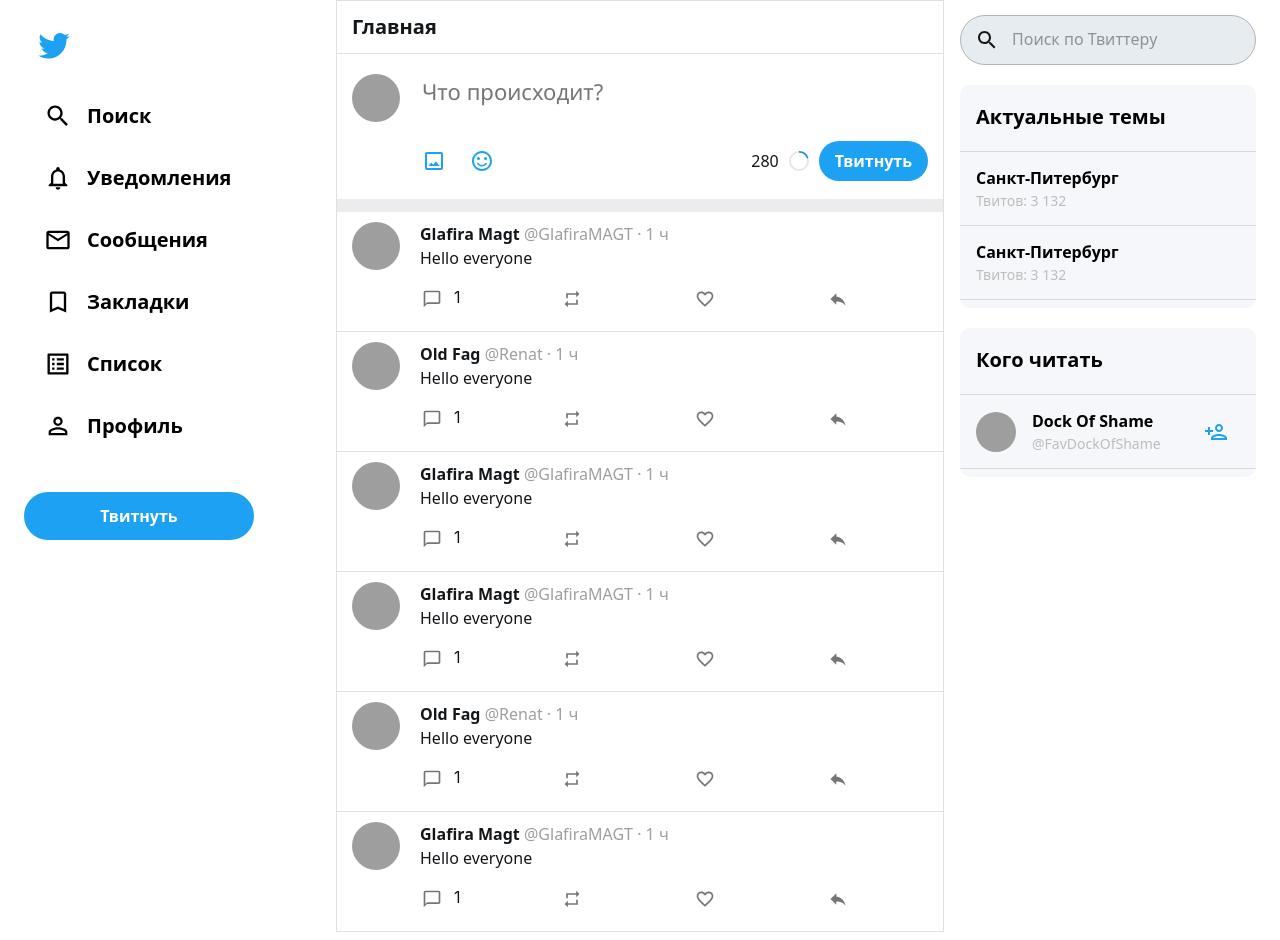
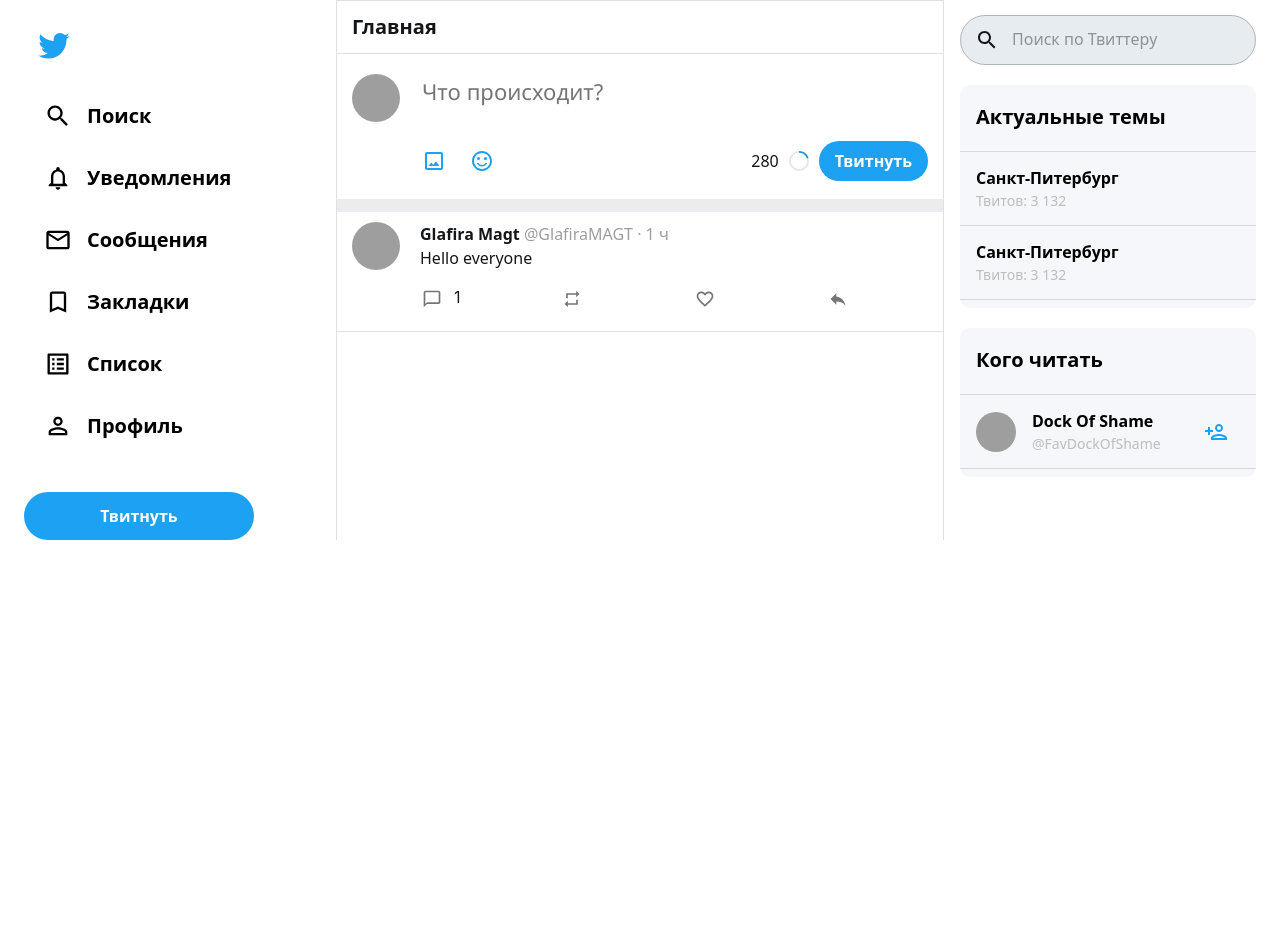
Before and after one commit to KuzmaMutze/twitter, a React (Create React App) app: page / in a window 1280 px wide. After the commit the page ends 804 px from the top, so only its background shows below. Built offline with nearby package versions, Linux system fonts and the light colour scheme; grey boxes are pictures that could not be loaded.

Commit message:
adaptive for home, fix btnGroup elastic layout

```diff
--- a/src/components/Home/SideBar.tsx
+++ b/src/components/Home/SideBar.tsx
@@ -25,7 +25,7 @@
         <div>
           <SearchIcon className={classes.navBarIconItem}></SearchIcon>
 
-          <Hidden smDown>
+          <Hidden mdDown>
             <Typography className={classes.navBarTitleItem} variant="h6">
               Поиск
             </Typography>
@@ -36,7 +36,7 @@
         <div>
           <NotificationsNoneIcon className={classes.navBarIconItem}></NotificationsNoneIcon>
 
-          <Hidden smDown>
+          <Hidden mdDown>
             <Typography className={classes.navBarTitleItem} variant="h6">
               Уведомления
             </Typography>
@@ -47,7 +47,7 @@
         <div>
           <MailOutlineIcon className={classes.navBarIconItem}></MailOutlineIcon>
 
-          <Hidden smDown>
+          <Hidden mdDown>
             <Typography className={classes.navBarTitleItem} variant="h6">
               Сообщения
             </Typography>
@@ -58,7 +58,7 @@
         <div>
           <BookmarkBorderIcon className={classes.navBarIconItem}></BookmarkBorderIcon>
 
-          <Hidden smDown>
+          <Hidden mdDown>
             <Typography className={classes.navBarTitleItem} variant="h6">
               Закладки
             </Typography>
@@ -69,7 +69,7 @@
         <div>
           <ListAltIcon className={classes.navBarIconItem}></ListAltIcon>
 
-          <Hidden smDown>
+          <Hidden mdDown>
             <Typography className={classes.navBarTitleItem} variant="h6">
               Список
             </Typography>
@@ -80,7 +80,7 @@
         <div>
           <PermIdentityIcon className={classes.navBarIconItem}></PermIdentityIcon>
 
-          <Hidden smDown>
+          <Hidden mdDown>
             <Typography className={classes.navBarTitleItem} variant="h6">
               Профиль
             </Typography>
@@ -89,8 +89,8 @@
       </li>
       <li className={classes.navBarListItem}>
         <Button className={classes.sideBarTweetBtn} color="primary" variant="contained" fullWidth>
-          <Hidden smDown>Твитнуть</Hidden>
-          <Hidden mdUp>
+          <Hidden mdDown>Твитнуть</Hidden>
+          <Hidden lgUp>
             <CreateIcon />
           </Hidden>
         </Button>
--- a/src/components/Home/Tweet.tsx
+++ b/src/components/Home/Tweet.tsx
@@ -19,13 +19,13 @@
 export const Tweet: React.FC<PropsType> = ({ classes, user, text }) => {
   return (
     <div>
-      <Paper className={classNames(classes.tweet, classes.tweet)} variant="outlined">
+      <Paper className={classes.tweet} variant="outlined">
         <Avatar
           className={classes.tweetAvatar}
           alt={`Аватарка пользователя ${user.username}`}
           src={user.avatarUrl}
         />
-        <div>
+        <div className={classes.msgNameBtnWrapper}>
           <div>
             <Typography>
               <b>{user.fullname}</b>{' '}
--- a/src/pages/Home.tsx
+++ b/src/pages/Home.tsx
@@ -197,10 +197,13 @@
     tweetsUserName: {
       color: grey[500],
     },
+    msgNameBtnWrapper: {
+      width: 450,
+    },
     tweetsGroupBtn: {
       marginTop: '7px ',
       marginLeft: '-10px',
-      width: 450,
+      width: '100%',
       display: 'flex',
       justifyContent: 'space-between',
     },
@@ -244,11 +247,11 @@
     <Container className={classes.wrapper} maxWidth="lg">
       <Grid container spacing={2}>
         {/* side bar */}
-        <Grid item xs={3}>
+        <Grid item lg={3} xs={1}>
           <SideBar classes={classes} />
         </Grid>
         {/* tweets */}
-        <Grid item xs={6}>
+        <Grid item xs={7} lg={6}>
           <Paper className={classes.tweetsWrppaer} variant="outlined">
             <Paper className={classes.tweetsHeader} variant="outlined">
               <Typography variant="h6">Главная</Typography>
@@ -302,58 +305,10 @@
                   'https://sun7-7.userapi.com/impg/c855520/v855520088/1cef49/IAgC3bnT_1A.jpg?size=50x0&quality=96&crop=55,55,284,284&sign=26d83f468cea1be127f2283953e2fb3b&ava=1',
               }}
             />
-            <Tweet
-              text={'Hello everyone'}
-              classes={classes}
-              user={{
-                fullname: 'Old Fag',
-                username: 'Renat',
-                avatarUrl:
-                  'https://sun7-9.userapi.com/s/v1/ig1/jxtQ-cqQZz62XNS8mSlvyUaVKtvZ7Ul4kzcWc0fBArvBIKmn3etioggIKq21FtaD6Ubujmuk.jpg?size=50x0&quality=96&crop=168,6,432,432&ava=1',
-              }}
-            />
-            <Tweet
-              text={'Hello everyone'}
-              classes={classes}
-              user={{
-                fullname: 'Glafira Magt',
-                username: 'GlafiraMAGT',
-                avatarUrl: 'GlafiraMAGT',
-              }}
-            />
-            <Tweet
-              text={'Hello everyone'}
-              classes={classes}
-              user={{
-                fullname: 'Glafira Magt',
-                username: 'GlafiraMAGT',
-                avatarUrl:
-                  'https://sun7-7.userapi.com/impg/c855520/v855520088/1cef49/IAgC3bnT_1A.jpg?size=50x0&quality=96&crop=55,55,284,284&sign=26d83f468cea1be127f2283953e2fb3b&ava=1',
-              }}
-            />
-            <Tweet
-              text={'Hello everyone'}
-              classes={classes}
-              user={{
-                fullname: 'Old Fag',
-                username: 'Renat',
-                avatarUrl:
-                  'https://sun7-9.userapi.com/s/v1/ig1/jxtQ-cqQZz62XNS8mSlvyUaVKtvZ7Ul4kzcWc0fBArvBIKmn3etioggIKq21FtaD6Ubujmuk.jpg?size=50x0&quality=96&crop=168,6,432,432&ava=1',
-              }}
-            />
-            <Tweet
-              text={'Hello everyone'}
-              classes={classes}
-              user={{
-                fullname: 'Glafira Magt',
-                username: 'GlafiraMAGT',
-                avatarUrl: 'GlafiraMAGT',
-              }}
-            />
           </Paper>
         </Grid>
         {/* right side bar */}
-        <Grid item xs={3}>
+        <Grid item xs={4} lg={3}>
           <div className={classes.rightNavBar}>
             <SearchTextField
               variant="outlined"
```
